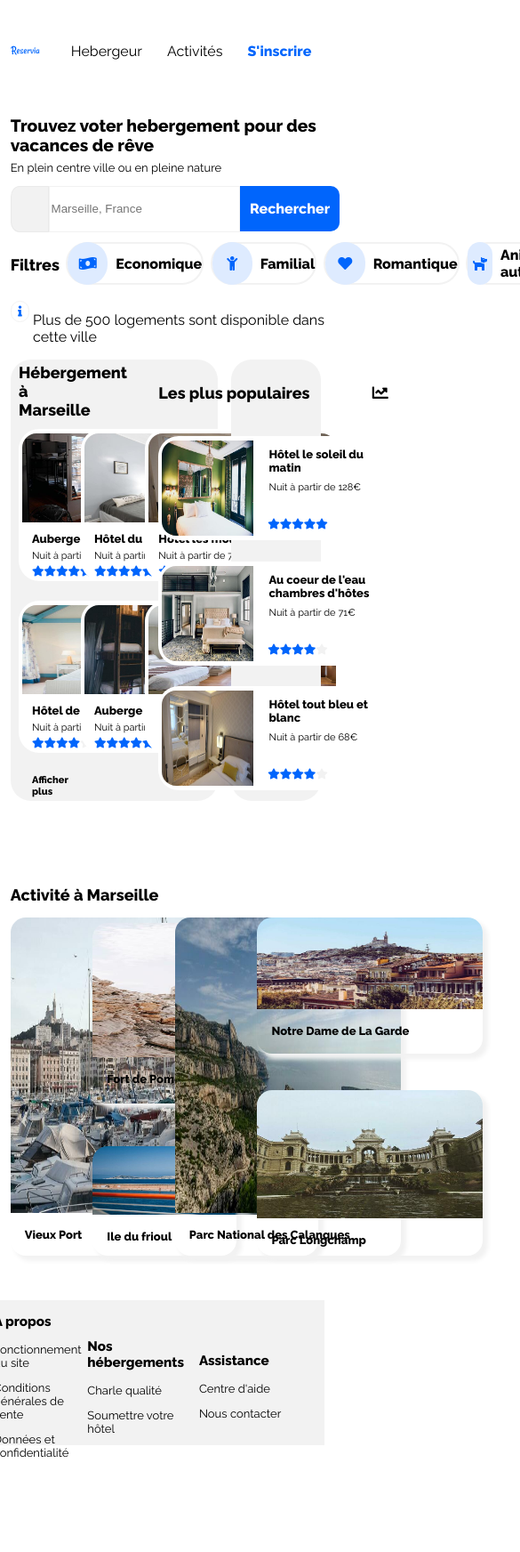
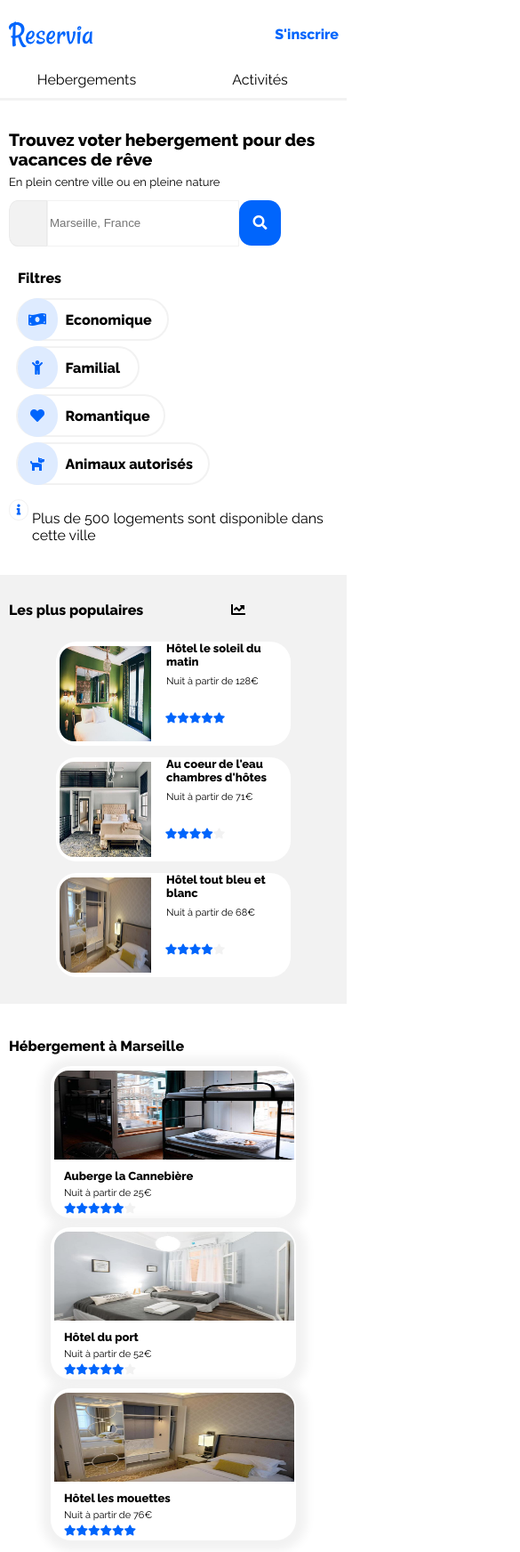
Before and after one commit to Uosnaridou/Projet2-Reservia, a plain HTML site: page index.html in a window 390 px wide. Shown: the top 1744 px of the page at 89% size, 585 px wide, since content can reach past the window. Before the commit the page ends 1653 px from the top, so only its background shows below. Drawn offline with Linux system fonts and the light colour scheme; some icons are missing.

Commit message:
finition responsive

```diff
--- a/index.html
+++ b/index.html
@@ -15,12 +15,29 @@
 
 <body>
     <header>
-        <img src="images/logo/Reservia.svg" alt="logo" class="flottant" />
-        <div id="menu">
-            <a href="#Hebergeur">Hebergeur</a>
-            <a href="#Activites">Activités</a>
-            <a href="#Inscription" id="inscription">S'inscrire</a>
+        <div id="header_grand_ecran">
+            <img src="images/logo/Reservia.svg" alt="logo" class="flottant" />
+            <div id="menu">
+                <a href="#Hebergeur">Hebergements</a>
+                <a href="#Activites">Activités</a>
+                <a href="#Inscription" id="inscription">S'inscrire</a>
+            </div>
         </div>
+
+        <div id="header_responsive">
+            <div id="partie_dessus">
+                <img src="images/logo/Reservia.svg" alt="logo" class="" />
+                <a href="#Inscription" id="inscription_responsive">S'inscrire</a>
+            </div>
+
+            <div id="partie_dessous">
+                <a href="#Hebergeur" id="hebergeur_responsive">Hebergements</a>
+                <a href="#Activites" id="activites_responsive">Activités</a>
+            </div>
+
+        </div>
+
+
     </header>
 
     <section>
@@ -31,7 +48,8 @@
         <div id="champ_recherche">
             <div id='logo_map'><i class="fas fa-map-marker-alt"></i></div>
             <input type="text" id="saisie_lieu" placeholder="Marseille, France" name="saisie_lieu">
-            <div id='btn_rechercher'>Rechercher</div>
+            <div class='btn_rechercher texte'>Rechercher</div>
+            <div class='btn_rechercher icone'><i class="fas fa-search"></i></div>
         </div>
 
         <div id="filtre">
@@ -42,17 +60,17 @@
                 <p>Economique</p>
             </div>
 
-            <div id="Familial">
+            <div id="Familial" class="filtre_responsive">
                 <div class="rond_bleu"><i class="fas fa-child"></i></div>
                 <p>Familial</p>
             </div>
 
-            <div id="Romantique">
+            <div id="Romantique" class="filtre_responsive">
                 <div class="rond_bleu"><i class="fas fa-heart"></i></div>
                 <p>Romantique</p>
             </div>
 
-            <div id="Animaux">
+            <div id="Animaux" class="filtre_responsive">
                 <div class="rond_bleu"><i class="fas fa-dog"></i></div>
                 <p>Animaux autorisés</p>
             </div>
@@ -60,22 +78,52 @@
 
         <div id="information">
             <div id="i"><i class="fas fa-info"></i></div>
-            <p>
-                <!-- <span>
-                    <i class="fas fa-info"></i>
-                </span> -->
-                Plus de 500 logements sont disponible dans cette ville
-            </p>
+            <p>Plus de 500 logements sont disponible dans cette ville</p>
         </div>
 
     </section>
 
+
     <section id="section">
 
+        <div id="Populaire">
+            <h2>Les plus populaires <i class="fas fa-chart-line marge_logoFleche"></i></h2>
+
+            <div id="article_populaires">
+            <article id="soleilDuMatin" class="articles_populaires">
+                <img src="images/hebergements/4_small/emile-guillemot-Bj_rcSC5XfE-unsplash.jpg"
+                    alt="Hôtel le soleil du matin" class="img_populaire" />
+                <h3>Hôtel le soleil du matin</h3>
+                <p>Nuit à partir de 128€</p>
+                <i class="fas fa-star bleu marge"></i><i class="fas fa-star bleu"></i><i class="fas fa-star bleu"></i><i
+                    class="fas fa-star bleu"></i><i class="fas fa-star bleu"></i>
+            </article>
+
+            <article id="coeurDeEau" class="articles_populaires">
+                <img src="images/hebergements/4_small/aw-creative-VGs8z60yT2c-unsplash.jpg" alt="Au coeur de l'eau"
+                    class="img_populaire" />
+                <h3>Au coeur de l'eau chambres d'hôtes</h3>
+                <p>Nuit à partir de 71€</p>
+                <i class="fas fa-star bleu marge"></i><i class="fas fa-star bleu"></i><i class="fas fa-star bleu"></i><i
+                    class="fas fa-star bleu"></i><i class="fas fa-star gris"></i>
+            </article>
+
+            <article id="bleuEtBlanc" class="articles_populaires">
+                <img src="images/hebergements/4_small/reisetopia-B8WIgxA_PFU-unsplash.jpg"
+                    alt="Hôtel tout bleu et blanc" class="img_populaire" />
+                <h3>Hôtel tout bleu et blanc</h3>
+                <p>Nuit à partir de 68€</p>
+                <i class="fas fa-star bleu marge"></i><i class="fas fa-star bleu"></i><i class="fas fa-star bleu"></i><i
+                    class="fas fa-star bleu"></i><i class="fas fa-star gris"></i>
+            </article>
+        </div>
+
+        </div>
+
         <div id="Hebergeur">
-            <div id="miseEnPage_Grid">
-                <h2>Hébergement à Marseille</h2>
+            <h2>Hébergement à Marseille</h2>
 
+        <div class="articles_hebergement">
                 <article id="cannebiere" class="articles_hebergeur">
                     <img src="images/hebergements/4_small/marcus-loke-WQJvWU_HZFo-unsplash.jpg"
                         alt="Auberge la cannebiere" class="img_hebergeur" />
@@ -105,7 +153,9 @@
                         class="fas fa-star bleu"></i><i class="fas fa-star bleu"></i><i class="fas fa-star bleu"></i><i
                         class="fas fa-star bleu"></i>
                 </article>
+            </div>
 
+                <div class="articles_hebergement hebergement_marges">
                 <article id="mer" class="articles_hebergeur">
                     <img src="images/hebergements/4_small/annie-spratt-Eg1qcIitAuA-unsplash.jpg" alt="Hôtel de la mer"
                         class="img_hebergeur" />
@@ -135,75 +185,45 @@
                         class="fas fa-star bleu"></i><i class="fas fa-star bleu"></i><i class="fas fa-star bleu"></i><i
                         class="fas fa-star bleu"></i>
                 </article>
-                <p>Afficher plus</p>
+
             </div>
-        </div>
-
-        <div id="Populaire">
-            <h2>Les plus populaires <i class="fas fa-chart-line marge_logoFleche"></i></h2>
-
-            <article id="soleilDuMatin" class="articles_populaires">
-                <img src="images/hebergements/4_small/emile-guillemot-Bj_rcSC5XfE-unsplash.jpg"
-                    alt="Hôtel le soleil du matin" class="img_populaire" />
-                <h3>Hôtel le soleil du matin</h3>
-                <p>Nuit à partir de 128€</p>
-                <i class="fas fa-star bleu marge"></i><i class="fas fa-star bleu"></i><i class="fas fa-star bleu"></i><i
-                    class="fas fa-star bleu"></i><i class="fas fa-star bleu"></i>
-            </article>
-
-            <article id="coeurDeEau" class="articles_populaires">
-                <img src="images/hebergements/4_small/aw-creative-VGs8z60yT2c-unsplash.jpg" alt="Au coeur de l'eau"
-                    class="img_populaire" />
-                <h3>Au coeur de l'eau chambres d'hôtes</h3>
-                <p>Nuit à partir de 71€</p>
-                <i class="fas fa-star bleu marge"></i><i class="fas fa-star bleu"></i><i class="fas fa-star bleu"></i><i
-                    class="fas fa-star bleu"></i><i class="fas fa-star gris"></i>
-            </article>
-
-            <article id="bleuEtBlanc" class="articles_populaires">
-                <img src="images/hebergements/4_small/reisetopia-B8WIgxA_PFU-unsplash.jpg"
-                    alt="Hôtel tout bleu et blanc" class="img_populaire" />
-                <h3>Hôtel tout bleu et blanc</h3>
-                <p>Nuit à partir de 68€</p>
-                <i class="fas fa-star bleu marge"></i><i class="fas fa-star bleu"></i><i class="fas fa-star bleu"></i><i
-                    class="fas fa-star bleu"></i><i class="fas fa-star gris"></i>
-            </article>
+            <p id="hebergement_p">Afficher plus</p>
         </div>
     </section>
 
     <h2>Activité à Marseille</h2>
     <div id="Activites">
-        <div id="vieuxPort">
+        <div id="vieuxPort" class="activites_responsive">
             <img src="images/activites/4_small/reno-laithienne-QUgJhdY5Fyk-unsplash.jpg" alt="Vieux Port"
-                id="img_vieuxPort" />
+                id="img_vieuxPort" class="img_responsive"/>
             <p>Vieux Port</p>
         </div>
-        <div id="pomegues_frioul">
-            <div id="pomegues">
+        <div id="pomegues_frioul" >
+            <div id="pomegues" class="activites_responsive">
                 <img src="images/activites/4_small/paul-hermann-QFTrLdQIRhI-unsplash.jpg" alt="Fort de Pomegues"
-                    id="img_pomegues" />
+                    id="img_pomegues" class="img_responsive" />
                 <p>Fort de Pomegues</p>
             </div>
-            <div id="frioul">
+            <div id="frioul" class="activites_responsive">
                 <img src="images/activites/4_small/kevin-hikari-rV_Qd1l-VXg-unsplash.jpg" alt="Ile du frioul"
-                    id="img_frioul" />
+                    id="img_frioul" class="img_responsive"/>
                 <p>Ile du frioul</p>
             </div>
         </div>
-        <div id="calanques">
+        <div id="calanques" class="activites_responsive">
             <img src="images/activites/4_small/kilyan-sockalingum-NR8-cBCN3aI-unsplash.jpg"
-                alt="Parc National des Calanques" id="img_calanques" />
+                alt="Parc National des Calanques" id="img_calanques" class="img_responsive"/>
             <p>Parc National des Calanques</p>
         </div>
         <div id="dame_longchamp">
-            <div id="dame">
+            <div id="dame" class="activites_responsive">
                 <img src="images/activites/4_small/florian-wehde-xW9e8gdotxI-unsplash.jpg" alt="Notre-Dame-De-La-Garde"
-                    id="img_notreDame" />
+                    id="img_notreDame" class="img_responsive"/>
                 <p>Notre Dame de La Garde</p>
             </div>
-            <div id="longchamp">
+            <div id="longchamp" class="activites_responsive">
                 <img src="images/activites/4_small/lena-paulin-wH2-EJoDcV0-unsplash.jpg" alt="Parc Longchamp"
-                    id="img_longchamp" />
+                    id="img_longchamp" class="img_responsive"/>
                 <p>Parc Longchamp</p>
             </div>
         </div>
@@ -211,20 +231,20 @@
 </body>
 
 <footer>
-    <div id="aPropo">
+    <div id="aPropo" class="footer_marge">
         <h3>A propos</h3>
         <p>Fonctionnement du site</p>
         <p>Conditions générales de vente</p>
         <p>Données et confidentialité</p>
     </div>
 
-    <div id="nosHebergement">
+    <div id="nosHebergement" class="footer_marge">
         <h3>Nos hébergements</h3>
         <p>Charle qualité</p>
         <p>Soumettre votre hôtel</p>
     </div>
 
-    <div id="assistance">
+    <div id="assistance" class="footer_marge">
         <h3>Assistance</h3>
         <p>Centre d'aide</p>
         <p>Nous contacter</p>
--- a/style.css
+++ b/style.css
@@ -1,15 +1,22 @@
 body
 {
     font-family: 'Raleway', sans-serif;
-    margin-left: 3%;
-    margin-top: -1px;
+    width: 100%;
+    margin: 0;
+
 }
-header
+.header
 {
     height: 115px;
     display: flex;
+    margin-left : 10px;
 }
-header a
+#header_grand_ecran{
+    display: flex;
+    justify-content: space-between;
+}
+
+#header_grand_ecran a
 {
     text-decoration: none;
     color : black;
@@ -17,17 +24,23 @@ header a
     height: 113px;
     display: flex;
     align-items: center;
-    border-top: #ffffFF solid 1px;
+    border-top: #ffffFF solid 2px;
 }
-header a:hover
+#header_grand_ecran a:hover
 {
     color: #0065FC;
-    border-top: #0065FC solid 1px;
+    border-color: #0065FC;
 
+}
+#header_responsive{
+    display: none;
+}
+section{
+    margin-left: 10px;
 }
 #inscription
 {
-    color: #0065FC;
+    color: #0065FC !important;
     font-weight: bold;
 }
 #inscription:hover
@@ -37,6 +50,7 @@ header a:hover
 .flottant
 {
     width: 9%;
+    margin-left: 14px;
 }
 #menu
 {
@@ -79,7 +93,7 @@ i.fas.fa-map-marker-alt
     justify-content: center;
     height: 50px;
 }
-#btn_rechercher
+.btn_rechercher
 {
     background-color: #0065FC;
     color: white;
@@ -91,6 +105,9 @@ i.fas.fa-map-marker-alt
     border-top-right-radius: 10px;
     border-bottom-right-radius: 10px;
     font-weight: bold;
+}
+.icone{
+    display: none;
 }
 input#saisie_lieu
 {
@@ -154,7 +171,9 @@ input#saisie_lieu
 }
 h2
 {
-    font-size: 18px;
+    font-size: 16px;
+    margin-left: 10px;
+    margin-top: 23px;
 }
 i.fas.fa-info
 {
@@ -178,13 +197,7 @@ i.fas.fa-info
 {
     display: flex;
 }
-#Hebergeur
-{
-    background-color: #F2F2F2;
-    width: 100%;
-    height: 31em;
-    border-radius: 23px;
-}
+
 
 .articles_hebergeur
 {
@@ -250,45 +263,18 @@ i.fas.fa-star
     margin-left: 4%;
 }
 
-#miseEnPage_Grid
-{
-    display: grid;
-    grid-template-columns: 30% 31% 31%;
-    grid-template-rows: 13% 34% 37% 8%;
-    justify-content: center;
-    align-items: center;
-    height: 34em;
-}
-#cannebiere, #port, #mouettes
-{
-    grid-row-start: 2;
-}
-#mer, #panier, #amina
-{
-    grid-row-start: 3;
-}
 #amina+p
 {
-    grid-row-start: 4;
     font-weight: bold;
 }
-#Populaire
-{
-    background-color: #F2F2F2;
-    height: 31em;
-    width: 78%;
-    border-radius: 23px;
-    grid-column: 3;
-    display: grid;
-    justify-content: center;
-    align-items: center;
-}
+
 .articles_populaires
 {
     background-color: #FFFFFF;
     width: 264px;
     height: 117px;
     border-radius: 23px;
+    margin: auto;
 }
 .img_populaire
 {
@@ -313,11 +299,33 @@ i.fas.fa-star
     margin-left: 47%;
     margin-bottom: 8px;
 }
-#section
+#section{
+    display: flex;
+    justify-content: space-around;
+    flex-direction: row-reverse;
+}
+#Populaire
 {
-    display: grid;
-    grid-template-columns: 63% 4% 35%;
-    margin-bottom: 95px;
+    background-color: #F2F2F2;
+    height: 482px;
+    width: 27%;
+    border-radius: 23px;
+}
+#Hebergeur
+{
+    background-color: #F2F2F2;
+    width: 67%;
+    height: 482px;
+    border-radius: 23px;
+}
+.articles_hebergement{
+    display: flex;
+    justify-content: space-around;
+}
+.hebergement_marges{
+    margin-top: 22px;
+    margin-bottom: 28px;
+
 }
 .marge
 {
@@ -372,6 +380,7 @@ i.fas.fa-star
 {
     display: grid;
     grid-template-columns: 25% 25% 25% 25%;
+    margin-left: 10px;
 }
 #Activites p
 {
@@ -418,7 +427,6 @@ footer
 {
     margin-top: 50px;
     background-color: #F2F2F2;
-    width: 106%;
     height: 163px;
     margin-left: -39px;
     display: grid;
@@ -430,3 +438,175 @@ footer
 {
     margin-left: 16%;
 }
+
+
+
+body{
+    width: 100%;
+}
+html{
+    width: 100%;
+}
+
+/*RESPONSIVE
+ @media (min-width: 320px) and (max-width: 1020px)*/
+@media screen and (max-width: 1024px) {
+
+
+    h2{
+        margin-top: 0;
+    }
+
+    #header_responsive{
+        display: block;
+        height: 130px;
+        margin: auto;
+        display: flex;
+        flex-direction: column;
+        justify-content: center;
+    }
+    #partie_dessus{
+        display: flex;
+        justify-content: space-between;
+        margin: 9px;
+    }
+    #partie_dessous{
+        display: flex;
+        justify-content: space-around;
+        height: 53px;
+        align-items: center;
+    }
+    #hebergeur_responsive, #activites_responsive{
+        color: black;
+        text-decoration: none;
+        border-bottom: 3px #F2F2F2 solid;
+        text-align: center;
+        width: 50%;
+        height: 30px;
+    }
+    #hebergeur_responsive:hover, #activites_responsive:hover{
+        border-color: #0065FC;
+        color: #0065FC;
+    }
+    #inscription_responsive{
+        color: #0065FC;
+        font-weight: bold;
+        display: flex;
+        align-items: center;
+        text-decoration: none;
+    }
+
+    #header_grand_ecran{
+        display: none;
+    }
+
+    .texte{
+        display: none;
+    }
+    .icone{
+        display: flex;
+    }
+    .btn_rechercher{
+        width: 47px;
+        border-radius: 14px;
+    }
+
+    #filtre {
+        display: block;
+        margin-top: 26px;
+        margin-bottom: 12px;
+    }
+
+   .filtre_responsive{
+       margin-top: 6px;
+   }
+
+
+
+   #Populaire{
+       width: 100%;
+       display: flex;
+        flex-direction: column;
+        justify-content: center;
+        border-radius: initial;
+   }
+
+   #Hebergeur{
+        width: 100%;
+        margin-top: 38px;
+        height: initial;
+        display: flex;
+        flex-direction: column;
+        align-items: center;
+        background-color: white;
+        margin-bottom: 40px;
+   }
+
+   #Hebergeur h2{
+    align-self: flex-start;
+   }
+
+   .articles_hebergeur{
+    box-shadow: #f2f2f2 1px 1px 11px 11px;
+    margin-bottom: 10px;
+    width: 276px !important;
+    }
+
+    .activites_responsive{
+        height: 80px !important;
+    }
+
+
+    #Activites {
+        display: initial;
+    }
+
+    .articles_hebergement{
+        display: initial;
+    }
+    .img_hebergeur{
+        width: 270px !important;
+    }
+
+    #hebergement_p{
+        align-self: flex-start;
+        font-weight: bold;
+        font-size: large !important;
+    }
+
+    .img_responsive{
+        width: 276px !important;
+        height: 90px !important;
+    }
+
+    .activites_responsive{
+        width: 276px !important;
+        height: 141px !important;
+        margin-bottom: 13px;
+        margin-left: auto;
+        margin-right: auto;
+    }
+    #pomegues_frioul{
+        display: block;
+    }
+
+
+    #section{
+        display: initial;
+    }
+
+    footer{
+        height: 382px;
+        display: flex;
+        flex-direction: column;
+        align-items: initial;
+        justify-content: center;
+    }
+
+    .footer_marge{
+        margin-left: 16%;
+    }
+
+
+
+}
```
